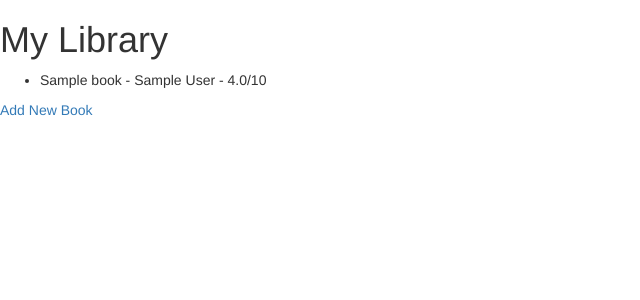
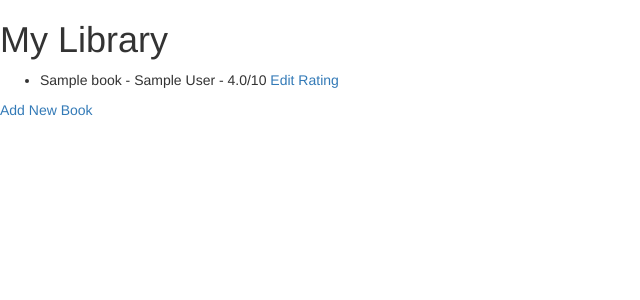
Before and after one commit to vicmanuelr/DAY63-VirtualBookshelfSQL, a Flask app: page / in a window 1280 px wide. Shown: the top 300 px of the page, without its empty margins (0-640 px from the left). Run offline with Flask 3, Linux system fonts and the light colour scheme; tables that the repository leaves empty hold one stand-in row (values such as "Sample post"); some libraries are stand-ins or nearby versions.

Commit message:
Added Edit rating metatag to index.html
- Added anchor tag on index.html to edit rating
- Added template edit_rating.html
- on main.py, update rating value according to book.id

```diff
--- a/main.py
+++ b/main.py
@@ -81,5 +81,20 @@ def add():
     return render_template("add.html", form=form)
 
 
+# Code to edit rating of the book
+@app.route("/edit", methods=["GET", "POST"])
+def edit():
+    if request.method == "POST":
+        #UPDATE RECORD
+        book_id = request.form["id"]
+        book_to_update = Book.query.get(book_id)
+        book_to_update.rating = request.form["rating"]
+        db.session.commit()
+        return redirect(url_for('home'))
+    book_id = request.args.get('id')
+    book_selected = Book.query.get(book_id)
+    return render_template("edit_rating.html", book=book_selected)
+
+
 if __name__ == "__main__":
     app.run(debug=True)
--- a/templates/index.html
+++ b/templates/index.html
@@ -7,7 +7,10 @@
     {% endif %}
     <ul>
       {% for book in books %}
-        <li>{{ book['title'] }} - {{ book["author"] }} - {{ book["rating"] }}/10</li>
+        <li>
+          {{ book['title'] }} - {{ book["author"] }} - {{ book["rating"] }}/10
+          <a href="{{ url_for('edit', id=book.id) }}">Edit Rating</a>
+        </li>
       {% endfor %}
     </ul>
     <a href="/add">Add New Book</a>
```
